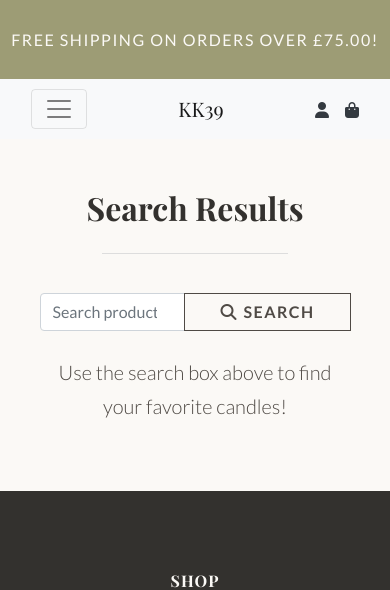
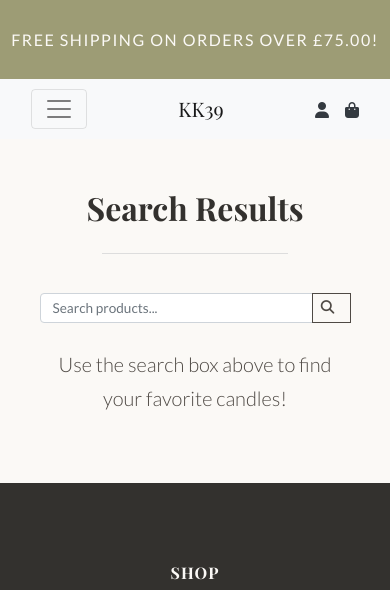
Before and after one commit to kristine-kiki/KK39_Candles, a Django app: page /search/ in a window 390 px wide. Shown: the top 590 px of the page. Run offline with Django 3.2, Linux system fonts and the light colour scheme; some libraries are stand-ins or nearby versions.

Commit message:
fixed search field for mobile phones to better UX

```diff
--- a/products/templates/products/search_results.html
+++ b/products/templates/products/search_results.html
@@ -28,7 +28,7 @@
                     <input class="form-control" type="search" name="q" placeholder="Search products..." aria-label="Search" value="{{ query|default_if_none:'' }}">
                     <div class="input-group-append">
                         <button class="btn btn-primary" type="submit" aria-label="Submit search">
-                            <i class="fas fa-search"></i> Search
+                            <i class="fas fa-search"></i>
                         </button>
                     </div>
                 </div>
--- a/static/css/base.css
+++ b/static/css/base.css
@@ -1520,6 +1520,18 @@ button {
     #our-story-content .col-lg-8.offset-lg-2 .lead {
         font-size: 1.35rem;
     }
+    .search-form .form-control,
+    .search-form .input-group-append .btn {
+        font-size: 0.85rem;
+        padding-top: 0.25rem;
+        padding-bottom: 0.25rem;
+        height: calc(1.5em + 0.5rem + 2px);
+    }
+
+    .search-form .btn {
+        padding-left: 0.5rem;
+        padding-right: 0.5rem;
+    }
 }
 
 @media (max-width: 375px) {
```
Also changed, not shown: 1 other file.
